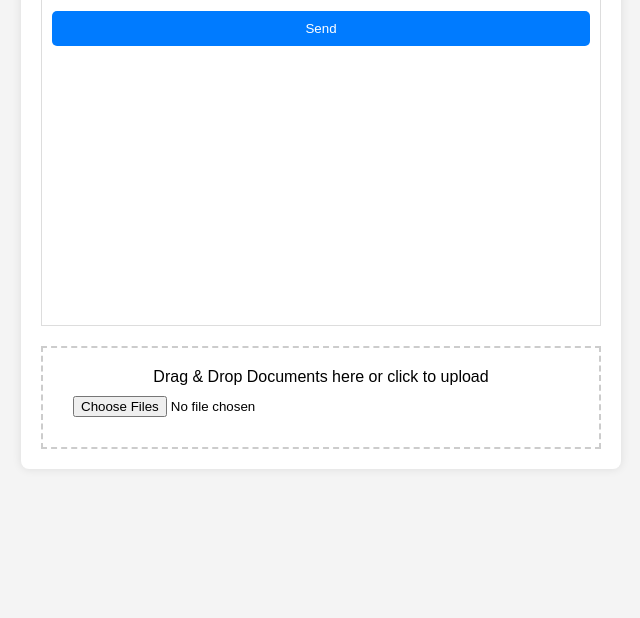
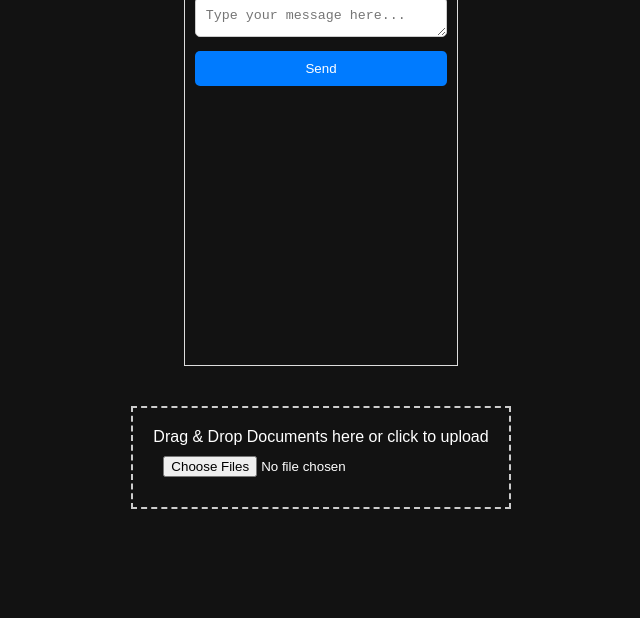
Before and after one commit to edycyber/chat, a website: page index.html in a window 1280 px wide. Shown: the part 182-800 px from the top of the page, without its empty margins (319-959 px from the left). Drawn offline with Linux system fonts and the light colour scheme.

Commit message:
Update style.css

```diff
--- a/style.css
+++ b/style.css
@@ -5,17 +5,17 @@
 }
 
 body {
+    background-color: #121212;
+    color: #ffffff;
     font-family: Arial, sans-serif;
-    background-color: #f4f4f4;
 }
 
 .container {
-    max-width: 600px;
-    margin: 50px auto;
-    padding: 20px;
-    background-color: white;
-    border-radius: 8px;
-    box-shadow: 0 0 10px rgba(0, 0, 0, 0.1);
+    display: flex;
+    flex-direction: column;
+    align-items: center;
+    justify-content: center;
+    min-height: 100vh;
 }
 
 h1 {
```
